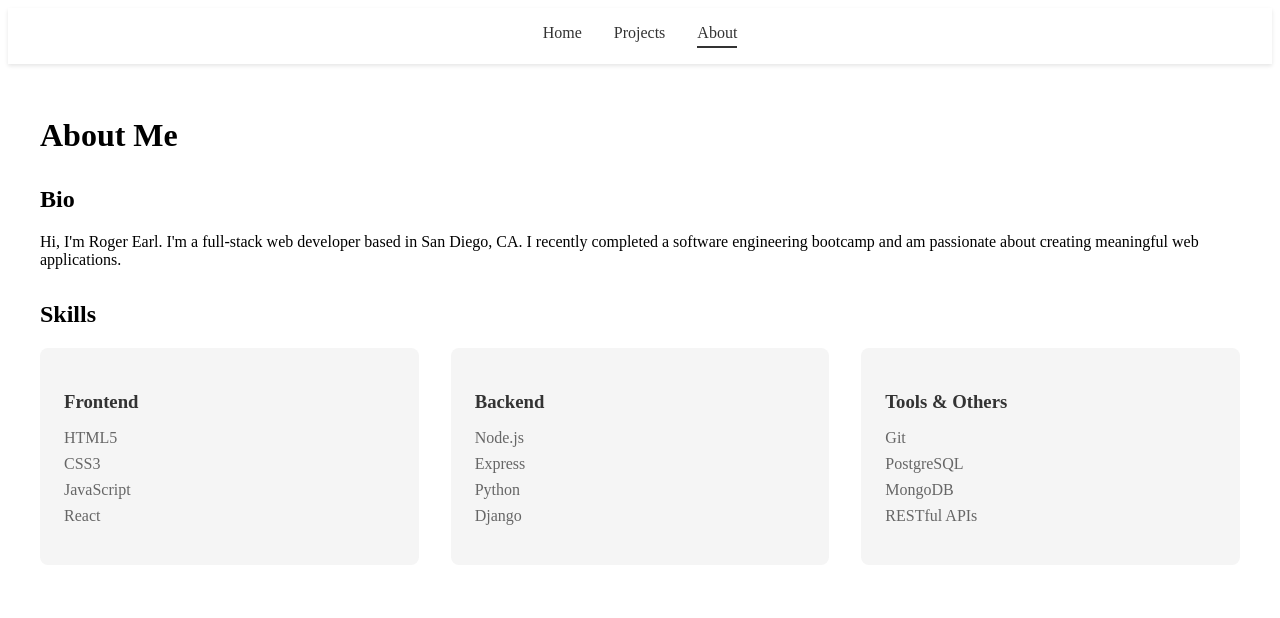
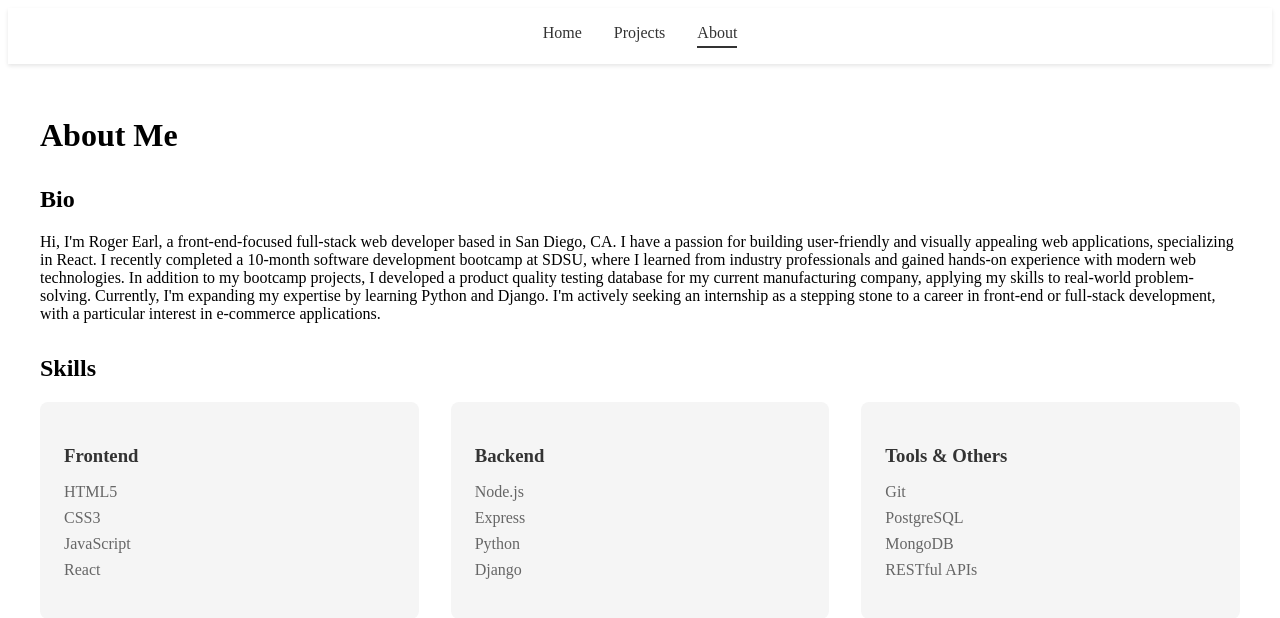
Before and after one commit to rearl89/personal-portfolio, a JavaScript app: page /about in a window 1280 px wide. Shown: the top 618 px of the page. Built offline with nearby package versions, Linux system fonts and the light colour scheme; the HTML template or start-up script is replaced by a standard one.

Commit message:
Edited bio.

```diff
--- a/src/pages/About.js
+++ b/src/pages/About.js
@@ -8,9 +8,18 @@ function About() {
       <section className="bio-section">
         <h2>Bio</h2>
         <p>
-          Hi, I'm Roger Earl. I'm a full-stack web developer based in San Diego,
-          CA. I recently completed a software engineering bootcamp and am
-          passionate about creating meaningful web applications.
+          Hi, I'm Roger Earl, a front-end-focused full-stack web developer based
+          in San Diego, CA. I have a passion for building user-friendly and
+          visually appealing web applications, specializing in React. I recently
+          completed a 10-month software development bootcamp at SDSU, where I
+          learned from industry professionals and gained hands-on experience
+          with modern web technologies. In addition to my bootcamp projects, I
+          developed a product quality testing database for my current
+          manufacturing company, applying my skills to real-world
+          problem-solving. Currently, I'm expanding my expertise by learning
+          Python and Django. I'm actively seeking an internship as a stepping
+          stone to a career in front-end or full-stack development, with a
+          particular interest in e-commerce applications.
         </p>
       </section>
 
```
